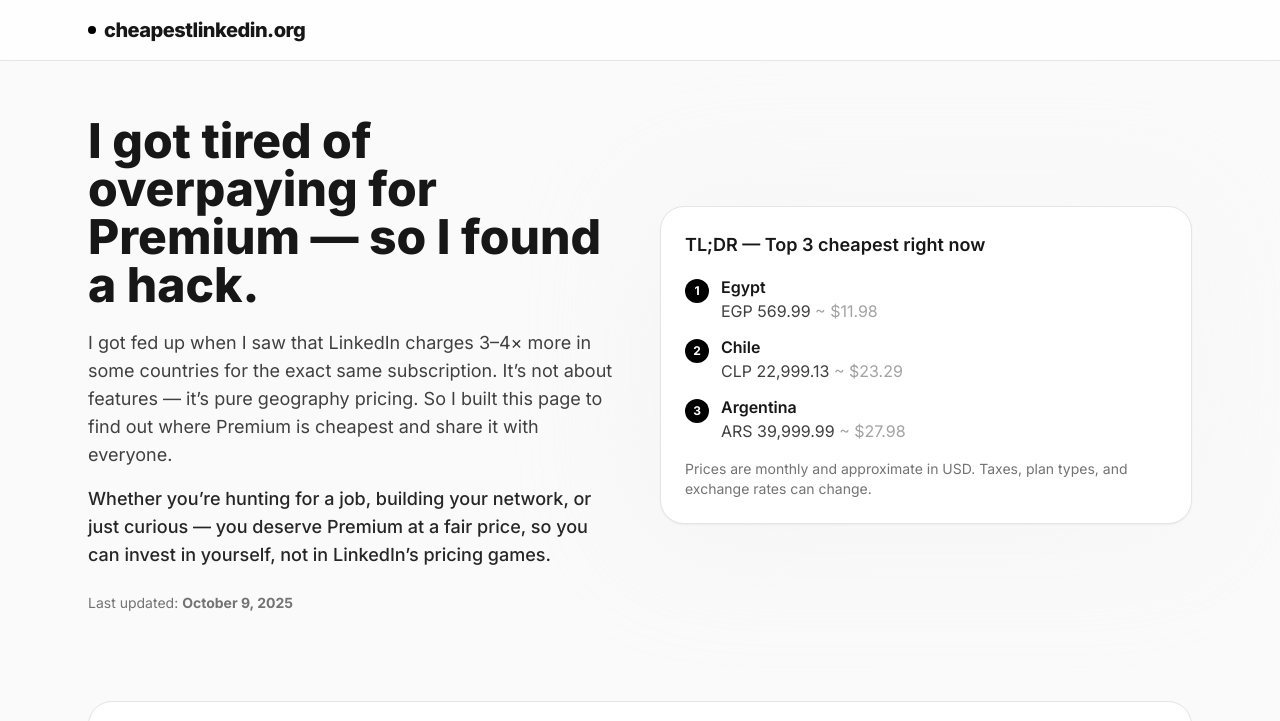
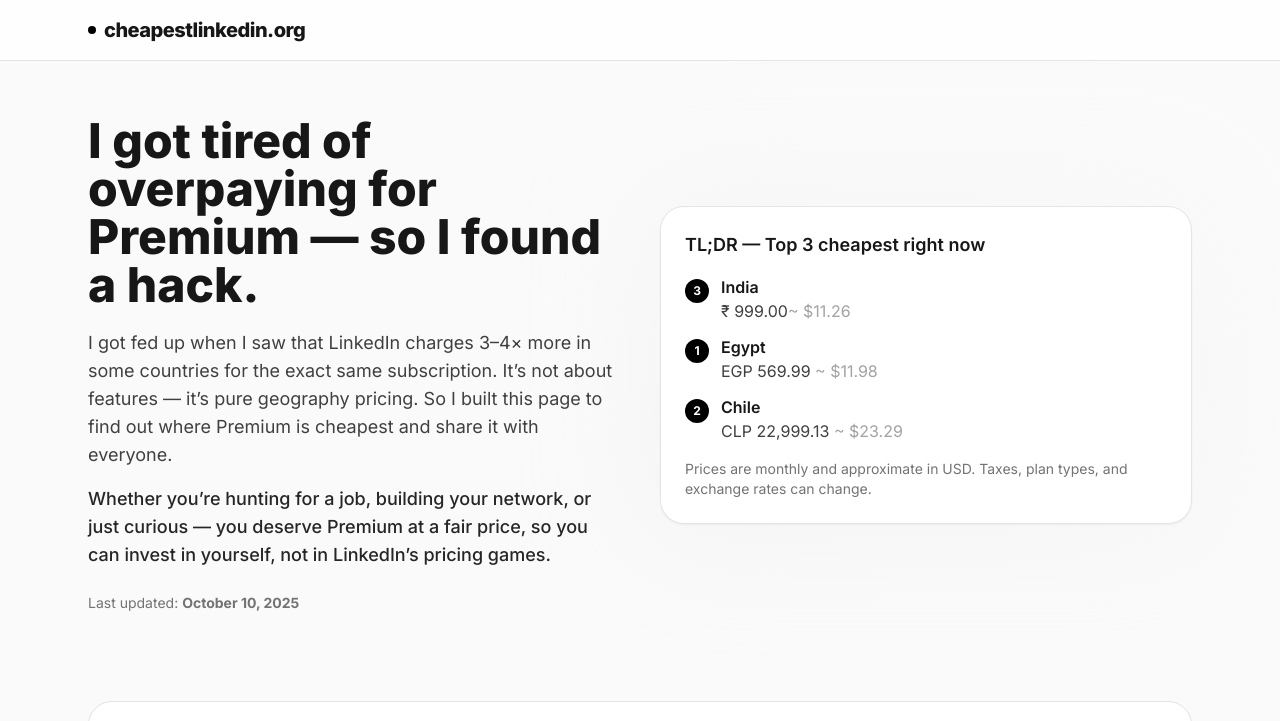
Before and after one commit to dima-sayankin/cheapestlinkedin.org, a plain HTML site: page index.html in a window 1280 px wide. Shown: the top 721 px of the page. Drawn offline with nearby package versions, Linux system fonts and the light colour scheme.

Commit message:
Added India, removed Argentina

```diff
--- a/index.html
+++ b/index.html
@@ -46,7 +46,7 @@
           so you can invest in yourself, not in LinkedIn’s pricing games.
         </p>
         <div class="mt-6 flex flex-wrap items-center gap-3">
-          <span class="text-sm text-neutral-500">Last updated: <strong>October 9, 2025</strong></span>
+          <span class="text-sm text-neutral-500">Last updated: <strong>October 10, 2025</strong></span>
         </div>
       </div>
       <div class="relative">
@@ -54,6 +54,13 @@
         <div class="border border-neutral-200 rounded-3xl p-6 bg-white shadow-sm">
           <h2 class="text-lg font-semibold mb-4">TL;DR — Top 3 cheapest right now</h2>
           <ol class="space-y-3">
+            <li class="flex items-start gap-3">
+              <span class="mt-1 inline-flex h-6 w-6 items-center justify-center rounded-full bg-black text-white text-xs font-bold">3</span>
+              <div>
+                <div class="font-semibold">India</div>
+                <div class="text-neutral-700">₹ 999.00<span class="text-neutral-400">~ $11.26</span></div>
+              </div>
+            </li>
             <li class="flex items-start gap-3">
               <span class="mt-1 inline-flex h-6 w-6 items-center justify-center rounded-full bg-black text-white text-xs font-bold">1</span>
               <div>
@@ -66,13 +73,6 @@
               <div>
                 <div class="font-semibold">Chile</div>
                 <div class="text-neutral-700">CLP 22,999.13 <span class="text-neutral-400">~ $23.29</span></div>
-              </div>
-            </li>
-            <li class="flex items-start gap-3">
-              <span class="mt-1 inline-flex h-6 w-6 items-center justify-center rounded-full bg-black text-white text-xs font-bold">3</span>
-              <div>
-                <div class="font-semibold">Argentina</div>
-                <div class="text-neutral-700">ARS 39,999.99 <span class="text-neutral-400">~ $27.98</span></div>
               </div>
             </li>
           </ol>
```
